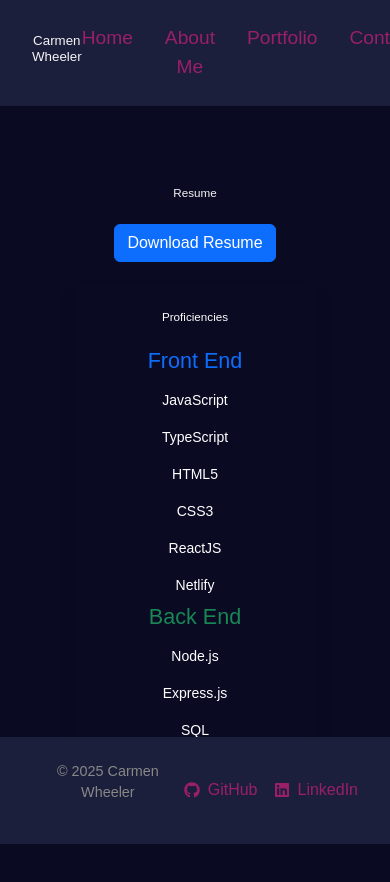
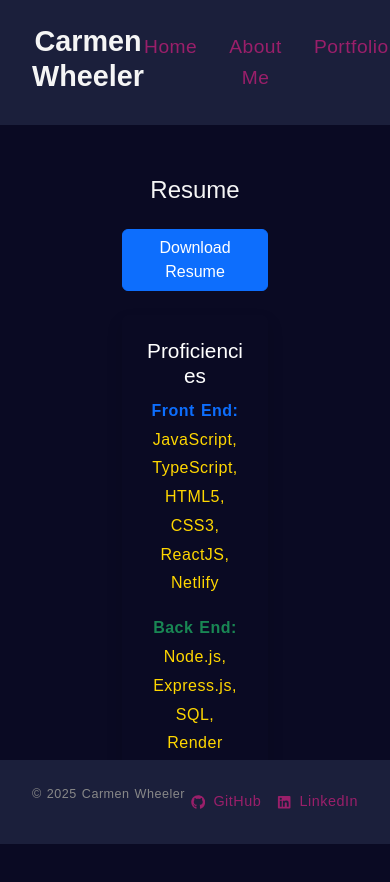
Before and after one commit to OutsideofemiT/Portfolio_CW, a React (Vite) app: page /resume in a window 390 px wide. Shown: the top 882 px of the page. Built offline with nearby package versions, Linux system fonts and the light colour scheme.

Commit message:
Updated Resume styles: Gold text for better readability

```diff
--- a/src/assets/styles/index.css
+++ b/src/assets/styles/index.css
@@ -15,6 +15,7 @@ body {
   font-family: Arial, sans-serif;
   background-color: #0A0A23; /* Dark Background */
   color: #F5F5F5; /* White Text */
+  font-size: 14px; /* Reduce base size */
 }
 
 /* Ensure Root Container is Centered */
@@ -37,9 +38,10 @@ body {
   justify-content: center;
   align-items: center;
   width: 100%;
-  padding: 6rem 2rem;
+  padding: 4rem 2rem; /* Reduce padding */
   text-align: center;
 }
+
 /* Default styles (for larger screens) */
 .container {
   width: 80%;
@@ -47,33 +49,99 @@ body {
   text-align: center;
 }
 
+/* Fix Resume Page Layout */
+.resume-container {
+  display: flex;
+  flex-direction: column;
+  align-items: center;
+  justify-content: center;
+  height: 100vh; /* Keep page within viewport */
+  overflow: hidden;
+  padding: 2rem;
+  text-align: center;
+}
+
+/* Adjust Heading Sizes */
+h1 {
+  font-size: clamp(1.8rem, 4vw, 2.5rem); /* Scales between 1.8rem and 2.5rem */
+  font-weight: bold;
+  text-align: center;
+}
+
+h2 {
+  font-size: clamp(1.5rem, 3vw, 2rem);
+  text-align: center;
+  white-space: nowrap; /* Prevents breaking */
+}
+
+h3 {
+  font-size: clamp(1.2rem, 2.5vw, 1.6rem);
+  text-align: center;
+}
+
+h4 {
+  font-size: clamp(1rem, 2vw, 1.4rem);
+  text-align: center;
+}
+
+/* Paragraphs & List Items */
+p, li {
+  font-size: 1rem; /* Smaller text */
+  line-height: 1.6;
+  word-spacing: 1px;
+  letter-spacing: 0.5px;
+}
+
+/* Proficiencies Section (Now in Row Format) */
+.proficiency-row {
+  font-size: 1.2rem;
+  line-height: 1.8;
+  margin-bottom: 1rem;
+  text-align: center;
+  white-space: normal; /* Allow wrapping if needed */
+  color: #FFD700; /* Gold text for better visibility */
+}
+
+.proficiency-row strong {
+  font-weight: bold;
+  color: #00FFFF; /* Light blue for "Front End" & "Back End" */
+}
+
+
+/* Resume Download Button */
+button {
+  font-size: 0.9rem; /* Reduce button text size */
+  margin-bottom: 1.5rem;
+}
+
 /* Mobile screens (max-width: 768px) */
 @media screen and (max-width: 768px) {
-  .container {
-    width: 95%;  /* Make it more flexible on smaller screens */
-    font-size: 14px;  /* Reduce font size for better readability */
+  .resume-container {
+    height: auto; /* Allow scrolling */
   }
 
-  .project img, .project video {
-    width: 100%; /* Make images/videos fully responsive */
-    height: auto;
+  .proficiencies {
+    width: 100%;
+    padding: 1rem;
   }
 
-  .project-links {
-    display: flex;
-    flex-direction: column; /* Stack buttons vertically */
-    gap: 10px;
+  .proficiency-row {
+    font-size: 1rem; /* Reduce text for smaller screens */
+  }
+
+  h1 {
+    font-size: 1.8rem;
+  }
+
+  h2 {
+    font-size: 1.5rem;
+  }
+
+  h3 {
+    font-size: 1.3rem;
+  }
+
+  p, li {
+    font-size: 0.9rem; /* Reduce text */
   }
 }
-
-/* Extra small screens (max-width: 480px) */
-@media screen and (max-width: 480px) {
-  .container {
-    width: 100%;
-    padding: 10px;
-  }
-
-  h1, h2, h3 {
-    font-size: smaller; /* Adjust heading sizes */
-  }
-}
--- a/src/pages/Resume.jsx
+++ b/src/pages/Resume.jsx
@@ -3,9 +3,9 @@ import { motion } from "framer-motion";
 const Resume = () => {
   return (
     <motion.section
-      className="container mt-5"
-      initial={{ opacity: 0, y: 50 }} // Starts off-screen
-      animate={{ opacity: 1, y: 0 }} // Slides up and fades in
+      className="container mt-5 resume-container"
+      initial={{ opacity: 0, y: 50 }}
+      animate={{ opacity: 1, y: 0 }}
       transition={{ duration: 0.8 }}
     >
       <h2 className="text-center mb-4">Resume</h2>
@@ -18,8 +18,8 @@ const Resume = () => {
         transition={{ delay: 0.5, duration: 0.5 }}
       >
         <a
-          href="/assets/resume/CW_Tech_Resume.pdf"  // ✅ Corrected Path
-          download="Carmen_Wheeler_Resume.pdf"  // ✅ Forces a proper download
+          href="/resume/CW_Tech_Resume.pdf"
+          download="Carmen_Wheeler_Resume.pdf"
           className="btn btn-primary"
         >
           Download Resume
@@ -28,51 +28,22 @@ const Resume = () => {
 
       {/* Proficiencies Section */}
       <motion.div
-        className="card shadow p-4 bg-transparent border-0"
+        className="card shadow p-4 bg-transparent border-0 proficiencies"
         initial={{ opacity: 0, scale: 0.9 }}
         animate={{ opacity: 1, scale: 1 }}
         transition={{ delay: 0.7, duration: 0.6 }}
       >
         <h3 className="text-center text-white">Proficiencies</h3>
 
-        {/* Grid Layout for Front-End & Back-End Skills */}
-        <div className="row mt-3">
+        {/* Front End Skills */}
+        <p className="proficiency-row">
+          <strong className="text-primary">Front End:</strong> JavaScript, TypeScript, HTML5, CSS3, ReactJS, Netlify
+        </p>
 
-          {/* Front End Skills */}
-          <motion.div
-            className="col-md-6"
-            initial={{ opacity: 0, x: -50 }}
-            animate={{ opacity: 1, x: 0 }}
-            transition={{ delay: 1, duration: 0.6 }}
-          >
-            <h4 className="text-primary">Front End</h4>
-            <ul className="list-group bg-transparent">
-              <li className="list-group-item bg-transparent border-0 text-white">JavaScript</li>
-              <li className="list-group-item bg-transparent border-0 text-white">TypeScript</li>
-              <li className="list-group-item bg-transparent border-0 text-white">HTML5</li>
-              <li className="list-group-item bg-transparent border-0 text-white">CSS3</li>
-              <li className="list-group-item bg-transparent border-0 text-white">ReactJS</li>
-              <li className="list-group-item bg-transparent border-0 text-white">Netlify</li>
-            </ul>
-          </motion.div>
-
-          {/* Back End Skills */}
-          <motion.div
-            className="col-md-6"
-            initial={{ opacity: 0, x: 50 }}
-            animate={{ opacity: 1, x: 0 }}
-            transition={{ delay: 1.2, duration: 0.6 }}
-          >
-            <h4 className="text-success">Back End</h4>
-            <ul className="list-group bg-transparent">
-              <li className="list-group-item bg-transparent border-0 text-white">Node.js</li>
-              <li className="list-group-item bg-transparent border-0 text-white">Express.js</li>
-              <li className="list-group-item bg-transparent border-0 text-white">SQL</li>
-              <li className="list-group-item bg-transparent border-0 text-white">Render</li>
-            </ul>
-          </motion.div>
-
-        </div>
+        {/* Back End Skills */}
+        <p className="proficiency-row">
+          <strong className="text-success">Back End:</strong> Node.js, Express.js, SQL, Render
+        </p>
       </motion.div>
     </motion.section>
   );
```
